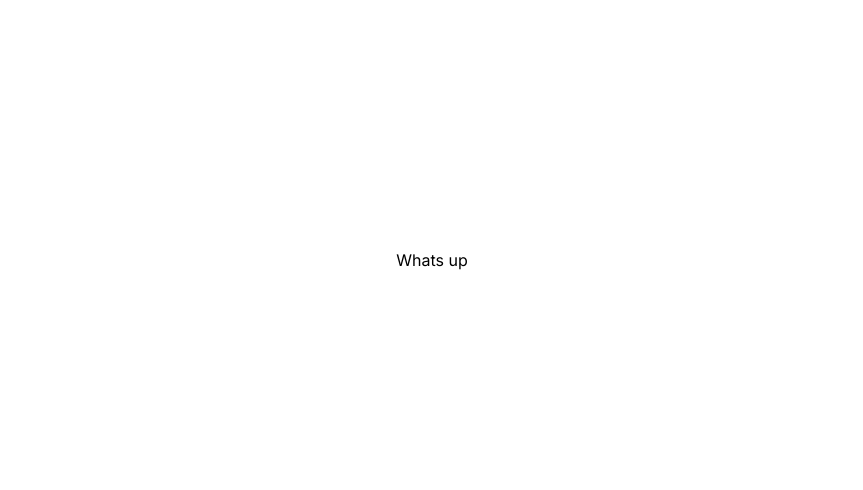
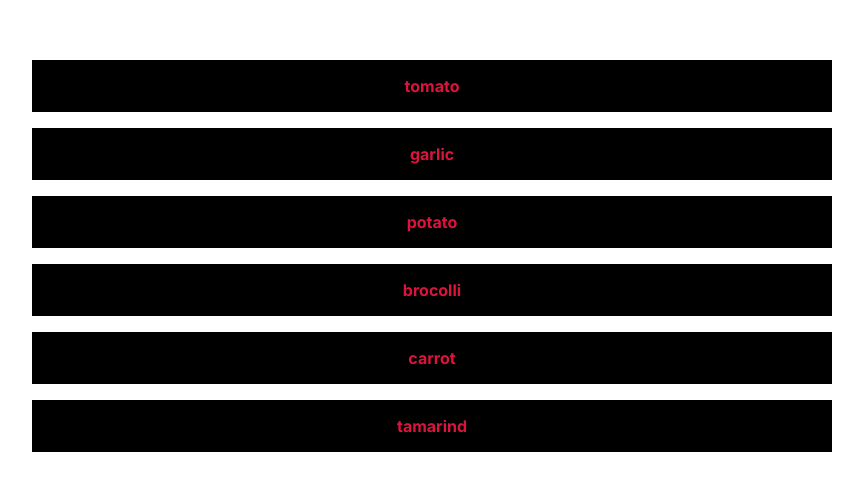
Before and after one commit to Ares-93/Pantry-Manager, a Next.js app: page / in a window 1280 px wide. Shown: the part 140-630 px from the top of the page, without its empty margins (208-1071 px from the left). Built offline with nearby package versions, Linux system fonts and the light colour scheme.

Commit message:
added a stack to store the pantry items and a scroll function

```diff
--- a/app/page.js
+++ b/app/page.js
@@ -1,4 +1,17 @@
-import { Box } from "@mui/material";
+import { Box, Stack } from "@mui/material";
+
+const items = [
+  "tomato",
+  "garlic",
+  "potato ",
+  "brocolli",
+  "carrot",
+  "tamarind",
+  "onion",
+  "ginger",
+  "chilli",
+  "cucumber",
+];
 
 export default function Home() {
   return (
@@ -9,7 +22,20 @@ export default function Home() {
       justifyContent={"center"}
       alignItems={"center"}
     >
-      Whats up
+      <Stack width="800px" height="400px" spacing={2} overflow={"scroll"}>
+        {items.map((item) => (
+          <Box
+            key={item}
+            bgcolor="black"
+            color="crimson"
+            p={2}
+            textAlign="center"
+            fontWeight={700}
+          >
+            {item}
+          </Box>
+        ))}
+      </Stack>
     </Box>
   );
 }
```
